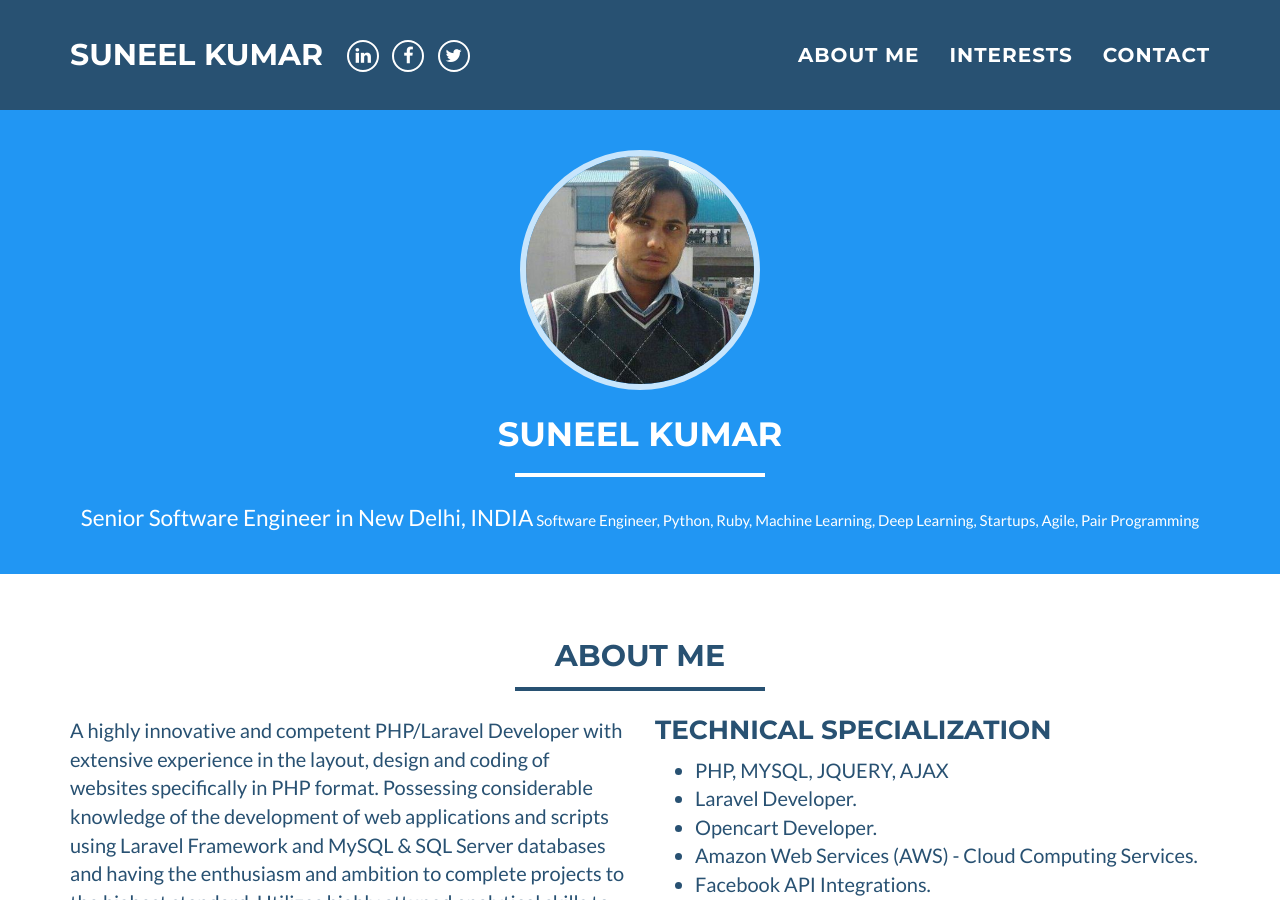
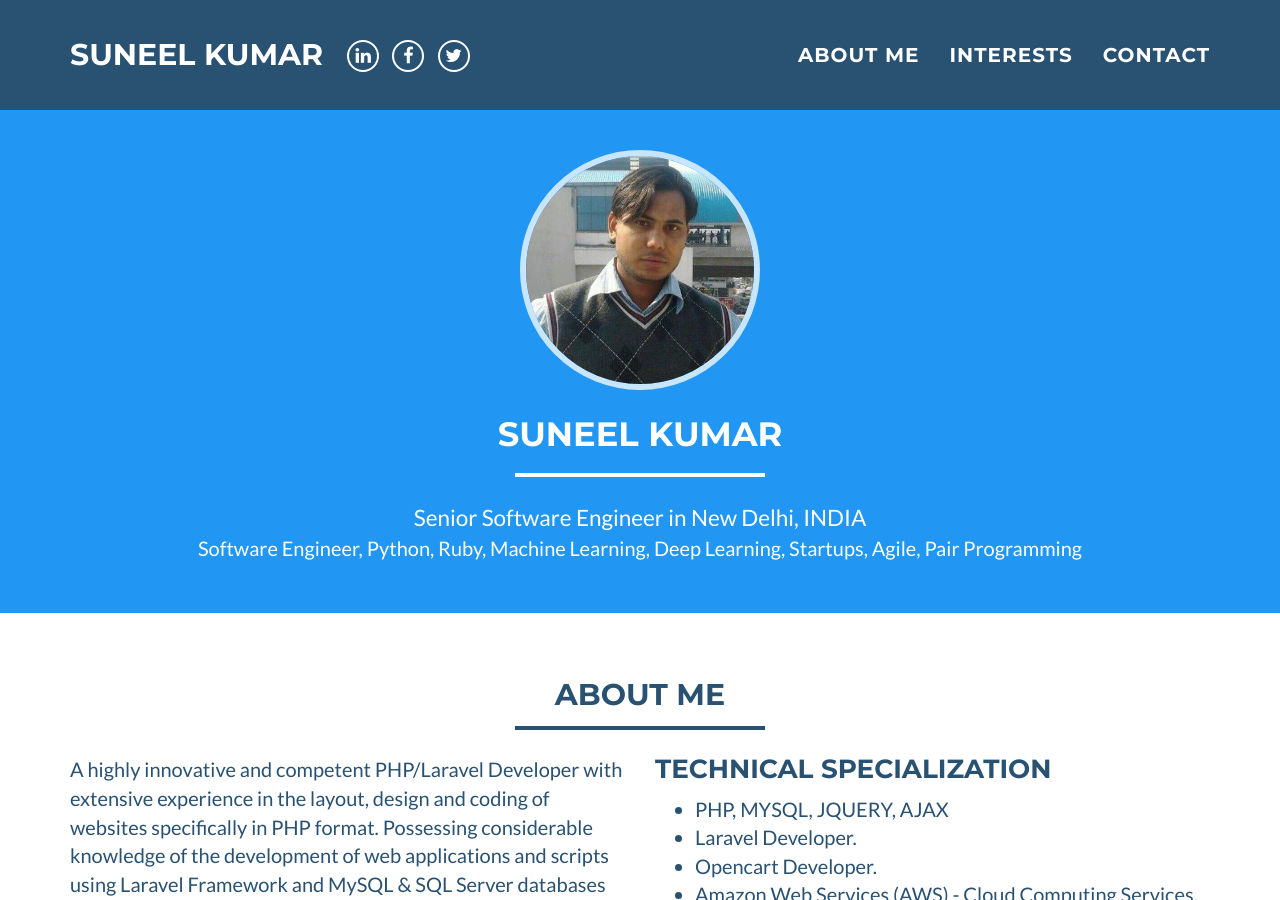
Before and after one commit to suneel97/profile, a Jekyll site: the page built from index.html, in a window 1280 px wide and 900 px high. Built offline with Jekyll 4.4.1, drawn with Linux system fonts in a browser that asks for light colours.

Commit message:
add keyword

```diff
--- a/_layouts/default.html
+++ b/_layouts/default.html
@@ -81,7 +81,7 @@
                         <hr>
                         <span class="skills">{{ site.skills }}</span>
 
-                        <span class="keywords">{{ site.keywords }}</span>
+                        <p>{{ site.keywords }}</p>
                     </div>
                 </div>
             </div>
```
